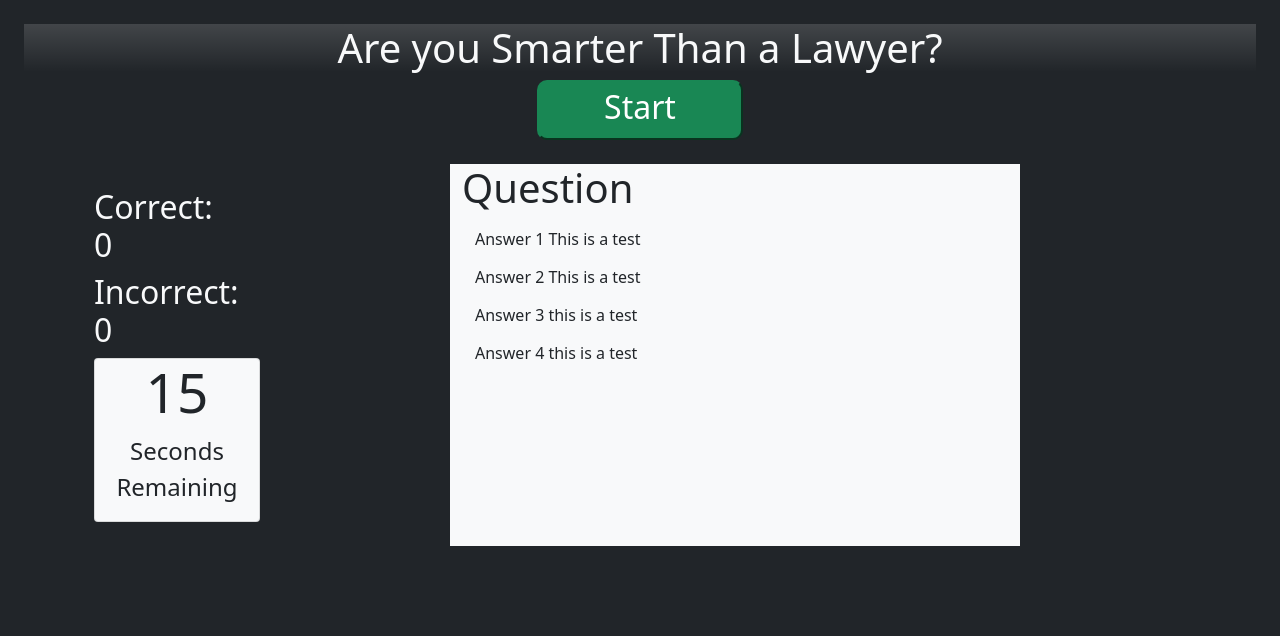
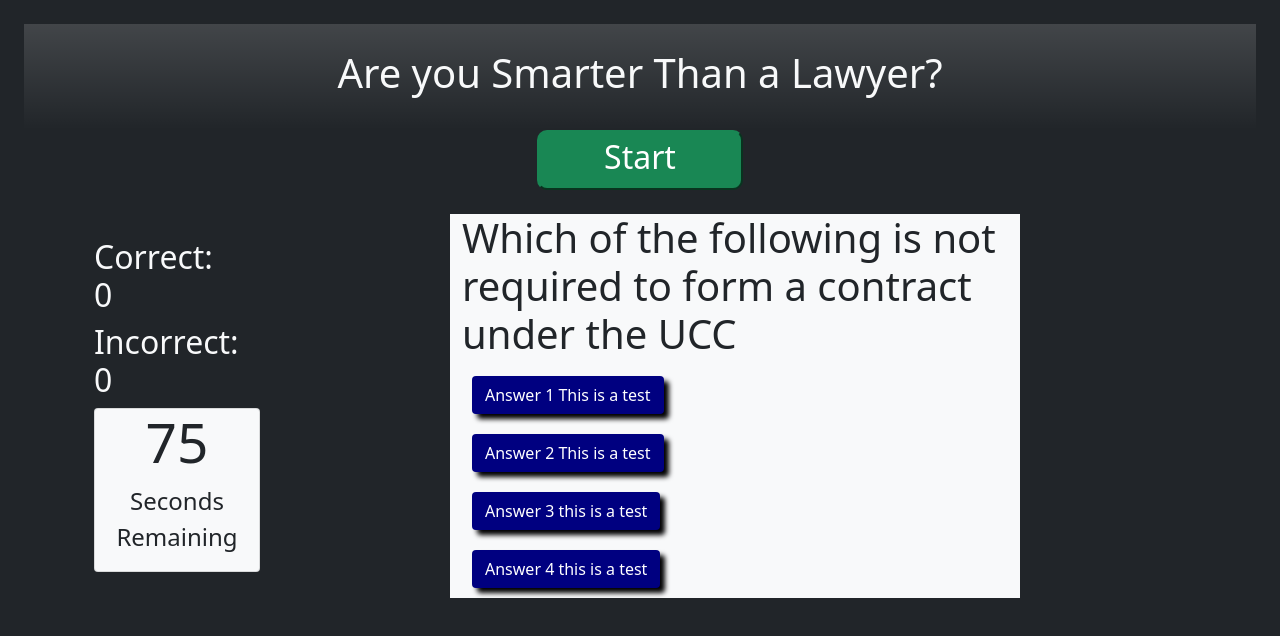
Before and after one commit to David-V-Rullo/Quiz-Game, a website: page assets/index.html in a window 1280 px wide. Drawn offline with nearby package versions, Linux system fonts and the light colour scheme.

Commit message:
Finishing up question renderer. Having trouble filling the answer fields

```diff
--- a/assets/Assets/css/style.css
+++ b/assets/Assets/css/style.css
@@ -12,3 +12,16 @@
     text-align: center;
     font-size: 24px;
 }
+#answer-button {
+    background-color: navy;
+    color:white;
+    margin:10px;
+    box-shadow: 5px 5px 5px black;
+}
+.hide {
+    display:none
+}
+#page-title-jumbo {
+    padding-bottom: 25px;
+    padding-top: 25px;
+}
--- a/assets/Assets/js/script.js
+++ b/assets/Assets/js/script.js
@@ -1,19 +1,62 @@
 var rootEl = $("#root");
-
 var timer;
 var timerCount;
-var answerA = $("#answer-A");
-var answerB = $("#answer-B");
-var answerC = $("#answer-C");
-var answerD = $("#answer-D");
 var questionText = $("#question-text");
-var submitButton = $("#submit-button");
+var answerButton = $("#answer-button");
 var startButton = $("#start-button");
 var timerText = $("#timer-counter");
 //Variables for storing correct and incorrect answers; to be passed to high score and local storage.
 var correctAnswer = 0;
 var wrongAnswer = 0;
 var chosenQuestion = {};
+const questions = [
+  {
+    question:
+      "What amendment to the Constitution protects the freedom of speech?",
+    answers: [
+      { text: "14th", correct: false },
+      { text: "2nd", correct: false },
+      { text: "5th", correct: false },
+      { text: "1st", correct: true },
+    ],
+  },
+  {question:
+      "What element of a crime reflects an individual's state of mind?",
+    answers: [
+      { text: "Res Judicata", correct: false },
+      { text: "Mens Rea", correct: true },
+      { text: "Proximate Cause", correct: false },
+      { text: "Fault", correct: false },
+    ],
+  },
+  {question:
+      "Which of the following is not required to form a contract under the UCC",
+    answers: [
+      { text: "A price", correct: true },
+      { text: "Acceptance", correct: false },
+      { text: "Consideration", correct: false },
+      { text: "An Offer", correct: false },
+    ]
+},
+  {question:
+      "What year did the U.S. ratify it's current Constitution?",
+    answers: [
+      { text: "1789", correct: true },
+      { text: "1776", correct: false },
+      { text: "1985", correct: false },
+      { text: "1781", correct: false },
+    ]
+},
+  {question:
+    "What amendment to the Constitution grants the right to a jury trial",
+    answers: [
+      { text: "5th", correct: false },
+      { text: "8th", correct: false },
+      { text: "14th", correct: false },
+      { text: "6th", correct: true },
+    ]
+  }]
+
 //Use a function to randomly choose the next question
 //Function to render the question in the box.
 function startTimer() {
@@ -33,7 +76,7 @@ function pullQuestion(arr) {
 }
 function startGame() {
   console.log("It started");
-  timerCount = 15;
+  timerCount = 75;
   renderQuestion();
   startTimer();
 }
@@ -42,38 +85,23 @@ function renderQuestion() {
   chosenQuestion = pullQuestion(questions);
   //Populate the various fields needed to show the question and possible answers to user
   questionText.text(chosenQuestion.question);
-  answerA.next().text(chosenQuestion.optA);
-  answerB.next().text(chosenQuestion.optB);
-  answerC.next().text(chosenQuestion.optC);
-  answerD.next().text(chosenQuestion.optD);
-  answerA.val(chosenQuestion.optA);
-  answerB.val(chosenQuestion.optB);
-  answerC.val(chosenQuestion.optC);
-  answerD.val(chosenQuestion.optD);
-  return chosenQuestion;
+  var answers = $(".btn").toArray()
+    for (i=0; i < answers.length;i++){
+     answers[i].text(chosenQuestion.answers[i])
+    }
+  console.log(answers)
+  console.log(chosenQuestion)
+  }
+
 
   //Traverse DOM and create all the elements based on the object.
   //First element is chosenQuestion.question
   //Create children using radio buttons with chosenQuestion.optA,B,C,D...etc
-}
-
-// console.log(chosenQuestion)
-// console.log($('input:checked'))
+renderQuestion(questions)
 
 // Check the input and compare against the correct answer key in obj(questions)
 function handleAnswerSubmit(event) {
   event.preventDefault();
-  timerCount = 15;
-  var submittedAnswer = $("input:checked");
-  console.log(submittedAnswer);
-  if (submittedAnswer === chosenQuestion.correctAnswer) {
-    correctAnswer++;
-  } else {
-    wrongAnswer++;
   }
-  localStorage.setItem("Correct", correctAnswer);
-  localStorage.setItem("Wrong", wrongAnswer);
-}
 
 startButton.on("click", startGame);
-submitButton.on("submit", handleAnswerSubmit);
--- a/assets/index.html
+++ b/assets/index.html
@@ -11,12 +11,12 @@
       integrity="sha384-wEmeIV1mKuiNpC+IOBjI7aAzPcEZeedi5yW5f2yOq55WWLwNGmvvx4Um1vskeMj0"
       crossorigin="anonymous"
     />
-    <link href="css/style.css" rel="stylesheet" />
+    <link href="/Assets/css/style.css" rel="stylesheet" />
     <title>Quiz Game</title>
   </head>
   <body class="bg-dark text-light">
     <header class="p-4 mx-auto">
-      <div class="col-12 bg-gradient text-xl-center">
+      <div class="col-12 bg-gradient text-xl-center" id="page-title-jumbo">
         <h1>Are you Smarter Than a Lawyer?</h1>
       </div>
       <button
@@ -37,18 +37,18 @@
               class="card timer col-md-6 bg-light text-dark"
               id="timer-display"
             >
-              <h3 id="timer-counter">15</h3>
+              <h3 id="timer-counter">75</h3>
               <p>Seconds Remaining</p>
             </div>
           </div>
         </div>
-        <div id="question-card" class="col-md-6 bg-light text-dark">
-          <h1>Question</h1>
+        <div id="question-card" class="col-md-6 bg-light text-dark ">
+          <h1 id=question-text>Question</h1>
           <div id="answer-buttons" class="btn-grid col-md-6">
-            <button class="btn">Answer 1 This is a test </button>
-            <button class="btn">Answer 2 This is a test</button>
-            <button class="btn">Answer 3 this is a test</button>
-            <button class="btn">Answer 4 this is a test</button>
+            <button class="btn" id="answer-button">Answer 1 This is a test</button>
+            <button class="btn" id="answer-button">Answer 2 This is a test</button>
+            <button class="btn" id="answer-button">Answer 3 this is a test</button>
+            <button class="btn" id="answer-button">Answer 4 this is a test</button>
           </div>
         </div>
       </div>
@@ -59,6 +59,6 @@
       integrity="sha384-p34f1UUtsS3wqzfto5wAAmdvj+osOnFyQFpp4Ua3gs/ZVWx6oOypYoCJhGGScy+8"
       crossorigin="anonymous"
     ></script>
-    <script type="text/javascript" src="js/script.js"></script>
+    <script type="text/javascript" src="/Assets/js/script.js"></script>
   </body>
 </html>
```
Also changed, not shown: assets/Assets/js/questions.js (+6 -6 lines), assets/package.json (added, +12 -0 lines), 1 other file.
